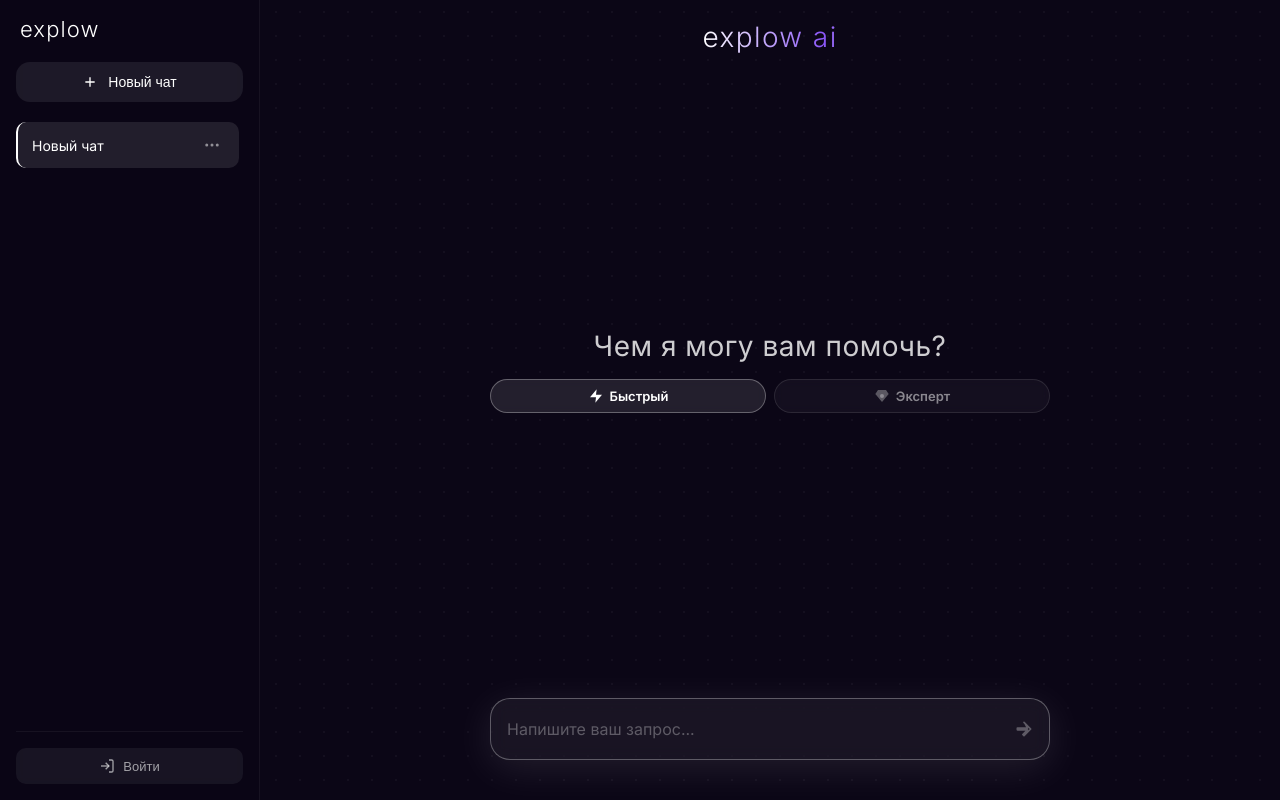
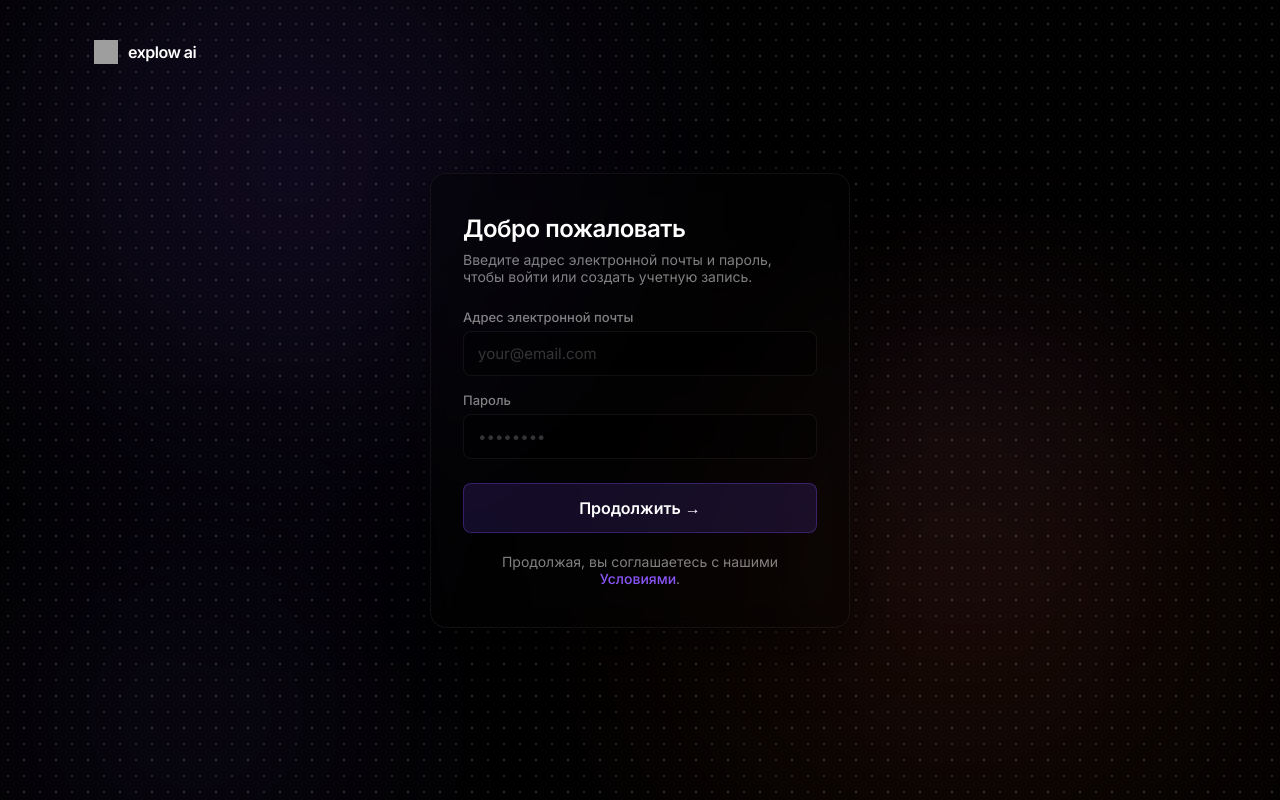
Before and after one commit to NoLixSky/nolixsky.github.io, a plain HTML site: page chat.html in a window 1280 px wide. Drawn offline with nearby package versions, Linux system fonts and the light colour scheme; grey boxes are pictures that could not be loaded.

Commit message:
Update chat.html

```diff
--- a/chat.html
+++ b/chat.html
@@ -3,149 +3,287 @@
 <head>
     <meta charset="UTF-8">
     <meta name="viewport" content="width=device-width, initial-scale=1.0">
-    <title>explow ai</title>
-    <link rel="preconnect" href="https://fonts.googleapis.com">
-    <link rel="preconnect" href="https://fonts.gstatic.com" crossorigin>
-    <link href="https://fonts.googleapis.com/css2?family=Inter:wght@300;400;500;600;700&display=swap" rel="stylesheet">
-    <link rel="stylesheet" href="https://cdnjs.cloudflare.com/ajax/libs/highlight.js/11.9.0/styles/atom-one-dark.min.css">
-    <link rel="stylesheet" href="style.css">
+    <title>Регистрация - explow ai</title>
+    <link href="https://fonts.googleapis.com/css2?family=Inter:wght@300;400;500;600;700;800&display=swap" rel="stylesheet">
+    <style>
+        * { margin: 0; padding: 0; box-sizing: border-box; font-family: 'Inter', sans-serif; }
+
+        body {
+            background-color: #020202;
+            color: #ffffff;
+            min-height: 100vh;
+            display: flex;
+            flex-direction: column;
+            align-items: center;
+            justify-content: center;
+            position: relative;
+            overflow: hidden;
+        }
+
+        /* ========================================================
+           ТОТ ЖЕ КРАСИВЫЙ ФОН (СВЕЧЕНИЯ + ТОЧКИ)
+           ======================================================== */
+        .glow-orange {
+            position: fixed;
+            bottom: -10vh;
+            right: -10%;
+            width: 70vw;
+            height: 70vh;
+            background: radial-gradient(circle, rgba(255, 100, 50, 0.35) 0%, transparent 70%);
+            filter: blur(120px);
+            pointer-events: none;
+            z-index: -1;
+            animation: floatGlow 20s infinite alternate ease-in-out;
+        }
+
+        .glow-purple {
+            position: fixed;
+            top: -10vh;
+            left: -10%;
+            width: 60vw;
+            height: 70vh;
+            background: radial-gradient(circle, rgba(130, 80, 255, 0.3) 0%, transparent 65%);
+            filter: blur(100px);
+            pointer-events: none;
+            z-index: -1;
+            animation: floatGlow 25s infinite alternate-reverse ease-in-out;
+        }
+
+        .glow-small-pink {
+            position: fixed;
+            bottom: 20vh;
+            left: 50%;
+            transform: translateX(-50%);
+            width: 50vw;
+            height: 50vh;
+            background: radial-gradient(circle, rgba(200, 120, 255, 0.15) 0%, transparent 60%);
+            filter: blur(80px);
+            pointer-events: none;
+            z-index: -1;
+            animation: floatGlow 18s infinite alternate ease-in-out;
+        }
+
+        .glow-bottom-left {
+            position: fixed;
+            bottom: -15vh;
+            left: -10%;
+            width: 50vw;
+            height: 50vh;
+            background: radial-gradient(circle, rgba(130, 80, 255, 0.25) 0%, transparent 70%);
+            filter: blur(90px);
+            pointer-events: none;
+            z-index: -1;
+            animation: floatGlow 22s infinite alternate ease-in-out;
+        }
+
+        @keyframes floatGlow {
+            0% { transform: scale(1) translate(0, 0); opacity: 0.6; }
+            100% { transform: scale(1.3) translate(30px, -30px); opacity: 1; }
+        }
+
+        body::before {
+            content: '';
+            position: fixed;
+            top: 0;
+            left: 0;
+            width: 100%;
+            height: 100%;
+            background: rgba(2, 2, 2, 0.4);
+            pointer-events: none;
+            z-index: 0;
+        }
+
+        .bg-dots {
+            position: fixed;
+            top: 0;
+            left: 0;
+            right: 0;
+            bottom: 0;
+            background-image:
+                radial-gradient(rgba(255, 255, 255, 0.15) 1px, transparent 1px),
+                radial-gradient(rgba(255, 255, 255, 0.08) 1px, transparent 1px);
+            background-size: 16px 16px, 32px 32px;
+            background-position: 0 0, 8px 8px;
+            pointer-events: none;
+            z-index: 0;
+            animation: twinkle 8s infinite alternate ease-in-out;
+        }
+
+        @keyframes twinkle {
+            0% { opacity: 0.6; }
+            100% { opacity: 1; }
+        }
+
+        /* ========================================================
+           ИНТЕРФЕЙС РЕГИСТРАЦИИ
+           ======================================================== */
+        .navbar {
+            position: absolute;
+            top: 20px;
+            left: 50%;
+            transform: translateX(-50%);
+            width: 90%;
+            max-width: 1300px;
+            display: flex;
+            justify-content: flex-start;
+            padding: 20px 30px;
+        }
+        .logo {
+            display: flex;
+            align-items: center;
+            gap: 10px;
+            font-weight: 600;
+            font-size: 16px;
+            letter-spacing: -0.5px;
+            color: #ffffff;
+            text-decoration: none;
+        }
+        .logo img {
+            width: 24px;
+            height: 24px;
+            display: block;
+        }
+
+        .auth-container {
+            width: 100%;
+            max-width: 420px;
+            background: rgba(2, 2, 2, 0.5);
+            border: 1px solid rgba(255, 255, 255, 0.06);
+            border-radius: 16px;
+            backdrop-filter: blur(12px) saturate(120%);
+            padding: 40px 32px;
+            box-shadow: 0 20px 60px rgba(0, 0, 0, 0.5);
+            z-index: 10;
+        }
+        .auth-container h2 {
+            font-size: 24px;
+            font-weight: 600;
+            margin-bottom: 8px;
+            color: #ffffff;
+            letter-spacing: -0.5px;
+        }
+        .auth-container p {
+            font-size: 14px;
+            color: rgba(255, 255, 255, 0.5);
+            margin-bottom: 24px;
+        }
+
+        .form-group { margin-bottom: 16px; }
+        .form-group label { display: block; font-size: 13px; font-weight: 500; color: rgba(255, 255, 255, 0.5); margin-bottom: 6px; }
+        .form-input {
+            width: 100%;
+            padding: 12px 14px;
+            border-radius: 8px;
+            background: rgba(0, 0, 0, 0.3);
+            border: 1px solid rgba(255, 255, 255, 0.06);
+            color: #ffffff;
+            font-size: 15px;
+            outline: none;
+            transition: border-color 0.2s, background 0.2s;
+        }
+        .form-input:focus { border-color: rgba(130, 80, 255, 0.4); background: rgba(0, 0, 0, 0.4); }
+        .form-input::placeholder { color: rgba(255, 255, 255, 0.2); }
+
+        .btn-primary {
+            width: 100%;
+            border: none;
+            background: rgba(130, 80, 255, 0.15);
+            color: #ffffff;
+            font-weight: 600;
+            font-size: 16px;
+            padding: 14px;
+            border-radius: 8px;
+            cursor: pointer;
+            margin-top: 8px;
+            border: 1px solid rgba(130, 80, 255, 0.3);
+            transition: all 0.3s ease;
+        }
+        .btn-primary:hover {
+            background: #8A55F7;
+            border-color: #8A55F7;
+        }
+
+        .auth-footer {
+            margin-top: 20px;
+            text-align: center;
+            font-size: 14px;
+            color: rgba(255, 255, 255, 0.5);
+        }
+        .auth-footer a { color: #8A55F7; text-decoration: none; font-weight: 500; }
+        .auth-footer a:hover { text-decoration: underline; }
+
+        @media (max-width: 768px) {
+            .navbar { top: 10px; padding: 10px 15px; }
+            .auth-container { padding: 24px 20px; margin: 0 15px; }
+            .auth-container h2 { font-size: 22px; }
+        }
+    </style>
 </head>
 <body>
+
+    <!-- Фоновые свечения (перенесены с главной) -->
+    <div class="glow-orange"></div>
+    <div class="glow-purple"></div>
+    <div class="glow-small-pink"></div>
+    <div class="glow-bottom-left"></div>
+
+    <!-- ТОЧКИ -->
     <div class="bg-dots"></div>
 
-    <div class="sidebar" id="sidebar">
-        <div class="sidebar-title">explow</div>
-        <button id="new-chat-btn">
-            <svg width="16" height="16" viewBox="0 0 24 24" fill="none" stroke="currentColor" stroke-width="2"><path d="M12 5v14M5 12h14" /></svg>
-            <span id="btn-new-chat-text">Новый чат</span>
-        </button>
-        <div class="chat-history" id="chat-history"></div>
+    <nav class="navbar">
+        <a href="/" class="logo">
+            <img src="https://raw.githubusercontent.com/DavidHDev/react-bits/d26ed7a476148f1253cca3f5bc9f679fda53e1f5/src/assets/logos/react-bits-logo-small.svg" alt="explow ai logo">
+            explow ai
+        </a>
+    </nav>
 
-        <div class="sidebar-footer">
-            <div class="auth-container" id="auth-container">
-                <button id="btn-register">
-                    <svg width="16" height="16" viewBox="0 0 24 24" fill="none" stroke="currentColor" stroke-width="2"><path d="M15 3h4a2 2 0 0 1 2 2v14a2 2 0 0 1-2 2h-4"></path><polyline points="10 17 15 12 10 7"></polyline><line x1="15" y1="12" x2="3" y2="12"></line></svg>
-                    <span id="btn-login-text">Войти</span>
-                </button>
-                <div class="user-profile" id="user-profile">
-                    <div class="user-avatar" id="user-avatar">U</div>
-                    <div class="user-name" id="user-name">User</div>
-                    <div class="profile-dots-wrapper" id="profile-dots">
-                        <svg width="18" height="18" viewBox="0 0 24 24" fill="none" stroke-width="2" stroke-linecap="round" stroke-linejoin="round"><circle cx="12" cy="12" r="1" /><circle cx="19" cy="12" r="1" /><circle cx="5" cy="12" r="1" /></svg>
-                        <div class="profile-dropdown" id="profile-dropdown">
-                            <div class="dropdown-item" id="settings-btn">
-                                <svg width="14" height="14" viewBox="0 0 24 24" fill="none" stroke="currentColor" stroke-width="2"><path d="M12.22 2h-.44a2 2 0 0 0-2 2v.18a2 2 0 0 1-1 1.73l-.43.25a2 2 0 0 1-2 0l-.15-.08a2 2 0 0 0-2.73.73l-.22.38a2 2 0 0 0 .73 2.73l.15.1a2 2 0 0 1 1 1.72v.51a2 2 0 0 1-1 1.74l-.15.09a2 2 0 0 0-.73 2.73l.22.38a2 2 0 0 0 2.73.73l.15-.08a2 2 0 0 1 2 0l.43.25a2 2 0 0 1 1 1.73V20a2 2 0 0 0 2 2h.44a2 2 0 0 0 2-2v-.18a2 2 0 0 1 1-1.73l.43-.25a2 2 0 0 1 2 0l.15.08a2 2 0 0 0 2.73-.73l.22-.39a2 2 0 0 0-.73-2.73l-.15-.08a2 2 0 0 1-1-1.74v-.5a2 2 0 0 1 1-1.74l.15-.09a2 2 0 0 0 .73-2.73l-.22-.38a2 2 0 0 0-2.73-.73l-.15.08a2 2 0 0 1-2 0l-.43-.25a2 2 0 0 1-1-1.73V4a2 2 0 0 0-2-2z"></path><circle cx="12" cy="12" r="3"></circle></svg>
-                                <span id="settings-btn-text">Настройки</span>
-                            </div>
-                            <div class="dropdown-item" id="logout-btn">
-                                <svg width="14" height="14" viewBox="0 0 24 24" fill="none" stroke="currentColor" stroke-width="2"><path d="M9 21H5a2 2 0 0 1-2-2V5a2 2 0 0 1 2-2h4"></path><polyline points="16 17 21 12 16 7"></polyline><line x1="21" y1="12" x2="9" y2="12"></line></svg>
-                                <span id="logout-btn-text">Выйти</span>
-                            </div>
-                        </div>
-                    </div>
-                </div>
-            </div>
+    <div class="auth-container">
+        <h2>Добро пожаловать</h2>
+        <p>Введите адрес электронной почты и пароль, чтобы войти или создать учетную запись.</p>
+
+        <div class="form-group">
+            <label for="email">Адрес электронной почты</label>
+            <input type="email" id="email" class="form-input" placeholder="your@email.com" required>
+        </div>
+        <div class="form-group">
+            <label for="password">Пароль</label>
+            <input type="password" id="password" class="form-input" placeholder="••••••••" required>
+        </div>
+
+        <button class="btn-primary" id="auth-btn">Продолжить →</button>
+
+        <div class="auth-footer">
+            Продолжая, вы соглашаетесь с нашими <a href="#">Условиями</a>.
         </div>
     </div>
 
-    <div class="main-content">
-        <div id="main-chat-view">
-            <div class="header-area" id="chat-header">
-                <div class="shiny-text">explow ai</div>
-            </div>
-            <div class="messages-container" id="messages-container"></div>
-            <div class="input-area">
-                <input type="text" id="input-field" placeholder="Напишите ваш запрос...">
-                <button id="send-btn">
-                    <svg viewBox="0 0 24 24" stroke-linecap="round" stroke-linejoin="round"><path d="M12 4l1.41 1.41L16.17 11H4v2h12.17l-5.58 5.59L12 20l8-8z"/></svg>
-                </button>
-            </div>
-        </div>
-    </div>
+    <script>
+        document.getElementById('auth-btn').addEventListener('click', function() {
+            const email = document.getElementById('email').value.trim();
+            const password = document.getElementById('password').value.trim();
 
-    <!-- МОДАЛЬНЫЕ ОКНА -->
-    <div class="modal-overlay" id="modal-delete">
-        <div class="modal-box">
-            <div class="modal-title" id="modal-delete-title">После удаления чат невозможно восстановить</div>
-            <div class="modal-desc" id="modal-delete-desc">Ссылки для общего доступа станут недействительными.</div>
-            <div class="modal-actions">
-                <button class="modal-btn cancel" id="modal-delete-cancel"><span id="cancel-btn-text">Отмена</span></button>
-                <button class="modal-btn danger" id="modal-delete-confirm"><span id="delete-btn-text">Удалить чат</span></button>
-            </div>
-        </div>
-    </div>
+            if (!email) {
+                alert('Пожалуйста, введите адрес электронной почты');
+                return;
+            }
+            if (!password) {
+                alert('Пожалуйста, введите пароль. Без пароля вход невозможен.');
+                return;
+            }
 
-    <div class="modal-overlay" id="modal-rename">
-        <div class="modal-box">
-            <div class="modal-title" id="modal-rename-title">Переименовать чат</div>
-            <div class="modal-desc" id="modal-rename-desc">Введите новое название для этого чата.</div>
-            <input type="text" class="modal-input" id="modal-rename-input" placeholder="Новое название чата...">
-            <div class="modal-actions">
-                <button class="modal-btn cancel" id="modal-rename-cancel"><span id="cancel-btn-text">Отмена</span></button>
-                <button class="modal-btn primary" id="modal-rename-confirm"><span id="save-btn-text">Сохранить</span></button>
-            </div>
-        </div>
-    </div>
+            const name = email.split('@')[0];
+            const avatarLetter = name.charAt(0).toUpperCase();
+            const userData = {
+                username: name,
+                email: email,
+                password: password,
+                avatar: avatarLetter,
+                language: 'ru'
+            };
 
-    <div class="modal-overlay" id="modal-settings">
-        <div class="modal-box">
-            <div class="modal-title" id="settings-modal-title">Настройки аккаунта</div>
-            <div class="modal-desc" id="settings-modal-desc">Измените данные вашего профиля</div>
-            <div style="display:flex; flex-direction:column; gap:16px; width:100%;">
-                <div class="settings-group">
-                    <label class="settings-label" id="settings-nickname-label">Имя пользователя</label>
-                    <input type="text" class="modal-input" id="settings-nickname" placeholder="Ваш никнейм">
-                </div>
-                <div class="settings-group">
-                    <label class="settings-label" id="settings-password-label">Пароль</label>
-                    <div class="password-wrapper">
-                        <div class="password-display" id="password-display">••••••••</div>
-                        <input type="password" class="modal-input" id="settings-password" placeholder="Введите новый пароль" style="display:none;">
-                        <button class="toggle-pass-btn" id="toggle-pass-btn"><span id="change-pass-btn-text">Сменить пароль</span></button>
-                    </div>
-                </div>
-                <div class="settings-group">
-                    <label class="settings-label" id="settings-lang-label">Язык интерфейса</label>
-                    <div class="custom-select-wrapper">
-                        <select class="custom-select" id="settings-language">
-                            <option value="ru">Русский</option>
-                            <option value="en">English</option>
-                        </select>
-                    </div>
-                </div>
-            </div>
-            <div class="modal-actions" style="margin-top: 12px;">
-                <button class="modal-btn cancel" id="modal-settings-cancel"><span id="cancel-btn-text">Отмена</span></button>
-                <button class="modal-btn primary" id="modal-settings-save"><span id="save-btn-text">Сохранить</span></button>
-            </div>
-        </div>
-    </div>
-
-    <div class="modal-overlay" id="modal-register">
-        <div class="modal-box">
-            <div class="modal-title" id="reg-modal-title">Вход / Регистрация</div>
-            <div class="modal-desc" id="reg-modal-desc">Введите свои данные для входа в аккаунт</div>
-            <input type="email" class="modal-input" id="reg-email" placeholder="Email">
-            <input type="password" class="modal-input" id="reg-password" placeholder="Пароль">
-            <div class="modal-actions">
-                <button class="modal-btn cancel" id="modal-register-cancel"><span id="cancel-btn-text">Отмена</span></button>
-                <button class="modal-btn primary" id="modal-register-confirm"><span id="login-btn-modal-text">Войти</span></button>
-            </div>
-        </div>
-    </div>
-
-    <div class="modal-overlay" id="modal-logout">
-        <div class="modal-box">
-            <div class="modal-title" id="logout-modal-title">Выход из аккаунта</div>
-            <div class="modal-desc" id="logout-modal-desc">Вы действительно хотите выйти из аккаунта?</div>
-            <div class="modal-actions">
-                <button class="modal-btn cancel" id="modal-logout-cancel"><span id="cancel-btn-text">Отмена</span></button>
-                <button class="modal-btn danger" id="modal-logout-confirm"><span id="logout-confirm-btn-text">Выйти</span></button>
-            </div>
-        </div>
-    </div>
-
-    <script src="https://cdnjs.cloudflare.com/ajax/libs/highlight.js/11.9.0/highlight.min.js"></script>
-    <script src="script.js"></script>
+            localStorage.setItem('explow_user', JSON.stringify(userData));
+            window.location.href = '/chat.html';
+        });
+    </script>
 </body>
 </html>
```
